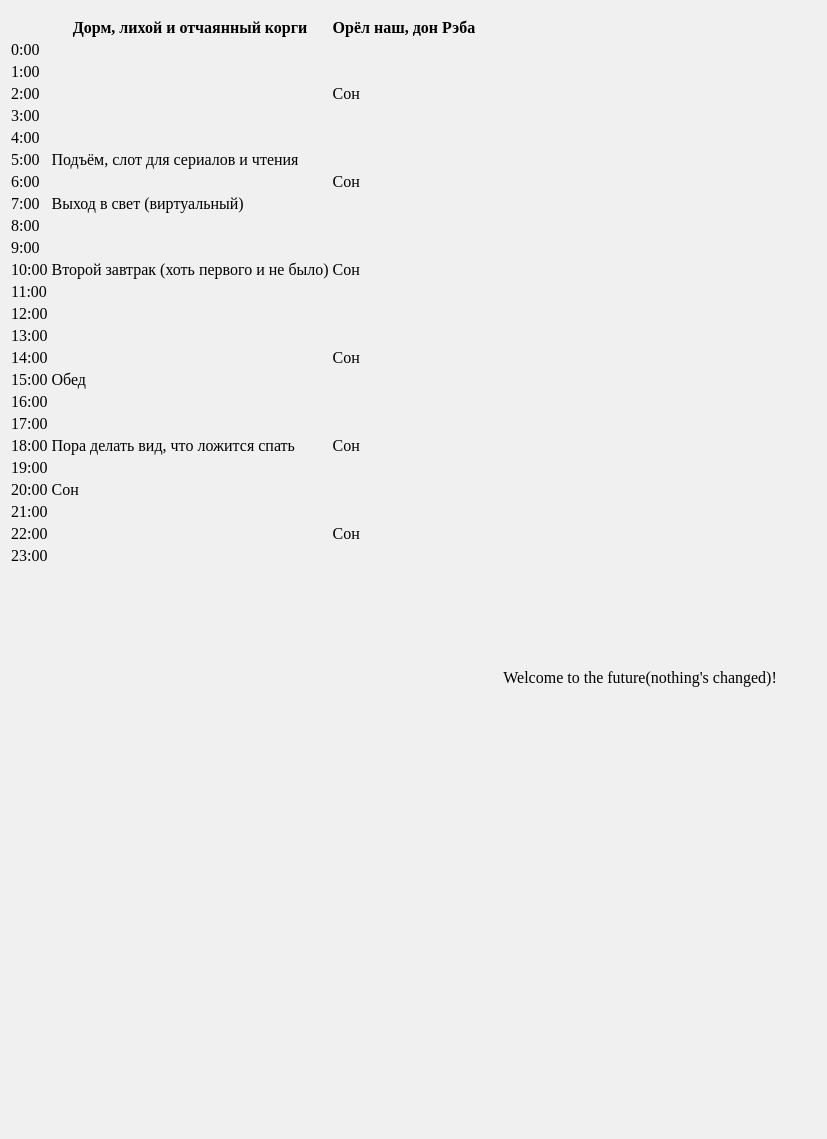
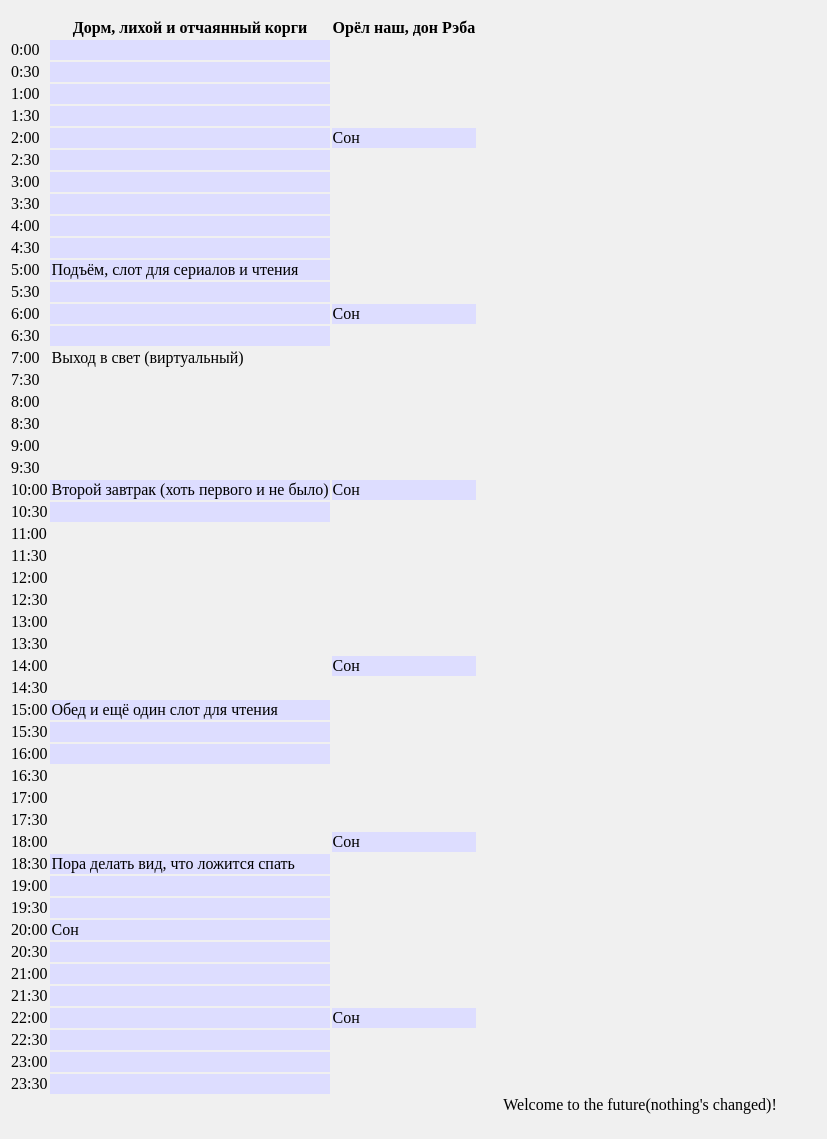
Before and after one commit to alekseyev/floodlair, a Django app: a page that uses floodlair/templates/sched.html in a window 1280 px wide. Shown: the part 96-1235 px from the top of the page, without its empty margins (0-827 px from the left). Before the commit the page ends 783 px from the top, so only its background shows below. Run offline with Django 3.2, Linux system fonts and the light colour scheme; style sheets or scripts are compiled from the project's sources; some libraries are stand-ins or nearby versions.

Commit message:
Availability zones in schedule

```diff
--- a/floodlair/static/css/base.less
+++ b/floodlair/static/css/base.less
@@ -37,3 +37,7 @@ footer {
 .post-date {
     float: right;
 }
+
+.busy {
+    background-color: #DDF;
+}
--- a/floodlair/static/js/sched.js
+++ b/floodlair/static/js/sched.js
@@ -3,16 +3,68 @@
 var schedApp = angular.module('schedApp', []);
 
 schedApp.controller('SchedController', function ($scope) {
-    var empty_table = ["", "", "", "",  "", "", "", "",  "", "", "", "",
-                       "", "", "", "",  "", "", "", "",  "", "", "", ""];
+    var empty_table = [["", ""], ["", ""], ["", ""], ["", ""],
+                       ["", ""], ["", ""], ["", ""], ["", ""],
+                       ["", ""], ["", ""], ["", ""], ["", ""],
+                       ["", ""], ["", ""], ["", ""], ["", ""],
+                       ["", ""], ["", ""], ["", ""], ["", ""],
+                       ["", ""], ["", ""], ["", ""], ["", ""]];
     var empty_zones = [[0, 0], [0, 0], [0, 0], [0, 0],
                        [0, 0], [0, 0], [0, 0], [0, 0],
                        [0, 0], [0, 0], [0, 0], [0, 0],
                        [0, 0], [0, 0], [0, 0], [0, 0],
                        [0, 0], [0, 0], [0, 0], [0, 0],
                        [0, 0], [0, 0], [0, 0], [0, 0], ];
-    $scope.hours = [0, 1, 2, 3, 4, 5, 6, 7, 8, 9, 10, 11, 12,
-                    13, 14, 15, 16, 17, 18, 19, 20, 21, 22, 23];
+    $scope.hours = [
+        {label: "0:00", hour: 0, half: 0},
+        {label: "0:30", hour: 0, half: 1},
+        {label: "1:00", hour: 1, half: 0},
+        {label: "1:30", hour: 1, half: 1},
+        {label: "2:00", hour: 2, half: 0},
+        {label: "2:30", hour: 2, half: 1},
+        {label: "3:00", hour: 3, half: 0},
+        {label: "3:30", hour: 3, half: 1},
+        {label: "4:00", hour: 4, half: 0},
+        {label: "4:30", hour: 4, half: 1},
+        {label: "5:00", hour: 5, half: 0},
+        {label: "5:30", hour: 5, half: 1},
+        {label: "6:00", hour: 6, half: 0},
+        {label: "6:30", hour: 6, half: 1},
+        {label: "7:00", hour: 7, half: 0},
+        {label: "7:30", hour: 7, half: 1},
+        {label: "8:00", hour: 8, half: 0},
+        {label: "8:30", hour: 8, half: 1},
+        {label: "9:00", hour: 9, half: 0},
+        {label: "9:30", hour: 9, half: 1},
+        {label: "10:00", hour: 10, half: 0},
+        {label: "10:30", hour: 10, half: 1},
+        {label: "11:00", hour: 11, half: 0},
+        {label: "11:30", hour: 11, half: 1},
+        {label: "12:00", hour: 12, half: 0},
+        {label: "12:30", hour: 12, half: 1},
+        {label: "13:00", hour: 13, half: 0},
+        {label: "13:30", hour: 13, half: 1},
+        {label: "14:00", hour: 14, half: 0},
+        {label: "14:30", hour: 14, half: 1},
+        {label: "15:00", hour: 15, half: 0},
+        {label: "15:30", hour: 15, half: 1},
+        {label: "16:00", hour: 16, half: 0},
+        {label: "16:30", hour: 16, half: 1},
+        {label: "17:00", hour: 17, half: 0},
+        {label: "17:30", hour: 17, half: 1},
+        {label: "18:00", hour: 18, half: 0},
+        {label: "18:30", hour: 18, half: 1},
+        {label: "19:00", hour: 19, half: 0},
+        {label: "19:30", hour: 19, half: 1},
+        {label: "20:00", hour: 20, half: 0},
+        {label: "20:30", hour: 20, half: 1},
+        {label: "21:00", hour: 21, half: 0},
+        {label: "21:30", hour: 21, half: 1},
+        {label: "22:00", hour: 22, half: 0},
+        {label: "22:30", hour: 22, half: 1},
+        {label: "23:00", hour: 23, half: 0},
+        {label: "23:30", hour: 23, half: 1}
+    ]
     $scope.hello = "Hello";
     $scope.timezone = - new Date().getTimezoneOffset() / 60;
     $scope.dst = window.dst;
@@ -23,12 +75,12 @@ schedApp.controller('SchedController', function ($scope) {
             timezone: 3,
             dst: 0,
             table: {
-                8: "Подъём, слот для сериалов и чтения",
-                10: "Выход в свет (виртуальный)",
-                13: "Второй завтрак (хоть первого и не было)",
-                18: "Обед",
-                21: "Пора делать вид, что ложится спать",
-                23: "Сон"
+                8: ["Подъём, слот для сериалов и чтения", ""],
+                10: ["Выход в свет (виртуальный)", ""],
+                13: ["Второй завтрак (хоть первого и не было)", ""],
+                18: ["Обед и ещё один слот для чтения", ""],
+                21: ["", "Пора делать вид, что ложится спать"],
+                23: ["Сон", ""]
             },
             zones: {
                 8: [1, 1],
@@ -47,12 +99,12 @@ schedApp.controller('SchedController', function ($scope) {
             timezone: 1,
             dst: 1,
             table: {
-                0: "Сон",
-                4: "Сон",
-                8: "Сон",
-                12: "Сон",
-                16: "Сон",
-                20: "Сон",
+                0: ["Сон", ""],
+                4: ["Сон", ""],
+                8: ["Сон", ""],
+                12: ["Сон", ""],
+                16: ["Сон", ""],
+                20: ["Сон", ""]
             },
             zones: {
                 0: [1, 0],
@@ -60,7 +112,7 @@ schedApp.controller('SchedController', function ($scope) {
                 8: [1, 0],
                 12: [1, 0],
                 16: [1, 0],
-                20: [1, 0],
+                20: [1, 0]
             },
             aware_table: empty_table.slice(),
             aware_zones: empty_zones.slice(),
--- a/floodlair/templates/sched.html
+++ b/floodlair/templates/sched.html
@@ -24,7 +24,7 @@
                 <option value="2">(UTC+2) Киев, Минск</option>
                 <option value="3">(UTC+3) Москва, Петербург</option>
             </select> -->
-            <table class="table">
+            <table class="table timetable-table">
                 <thead>
                     <tr>
                         <th></th>
@@ -33,10 +33,10 @@
                     </tr>
                 </thead>
                 <tbody>
-                    <tr ng-repeat="hour in hours">
-                        <td>{{ hour }}:00</td>
-                        <td><!-- {{ tables[0].aware_zones[hour] }} --> {{ tables[0].aware_table[hour] }}</td>
-                        <td><!-- {{ tables[1].aware_zones[hour] }} --> {{ tables[1].aware_table[hour] }}</td>
+                    <tr ng-repeat="hour in hours" class="timetable-row">
+                        <td>{{ hour.label }}</td>
+                        <td ng-class="{ 'busy': tables[0].aware_zones[hour.hour][hour.half] }">{{ tables[0].aware_table[hour.hour][hour.half] }}</td>
+                        <td ng-class="{ 'busy': tables[1].aware_zones[hour.hour][hour.half] }">{{ tables[1].aware_table[hour.hour][hour.half] }}</td>
                     </tr>
                 </tbody>
             </table>
```
